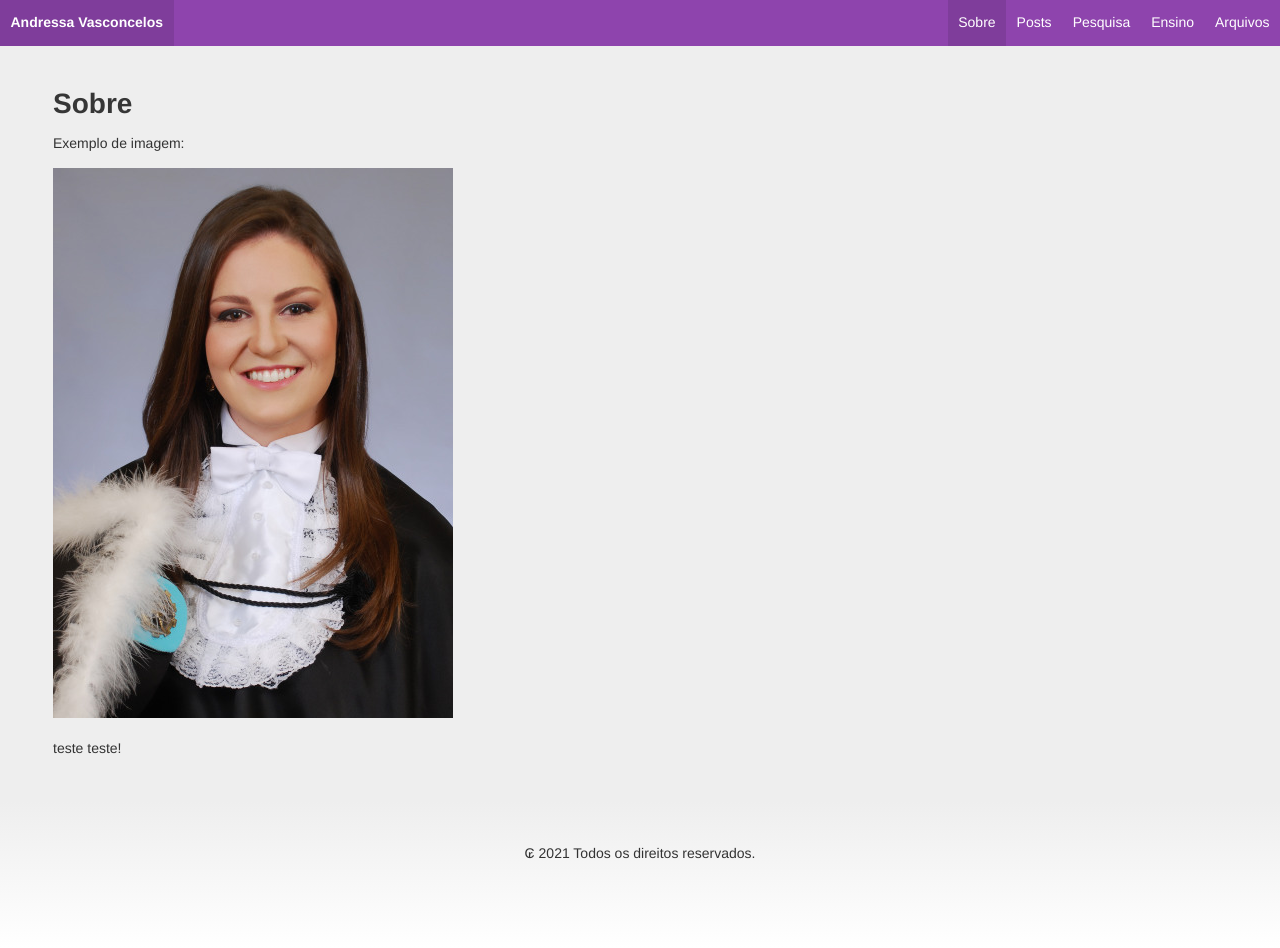
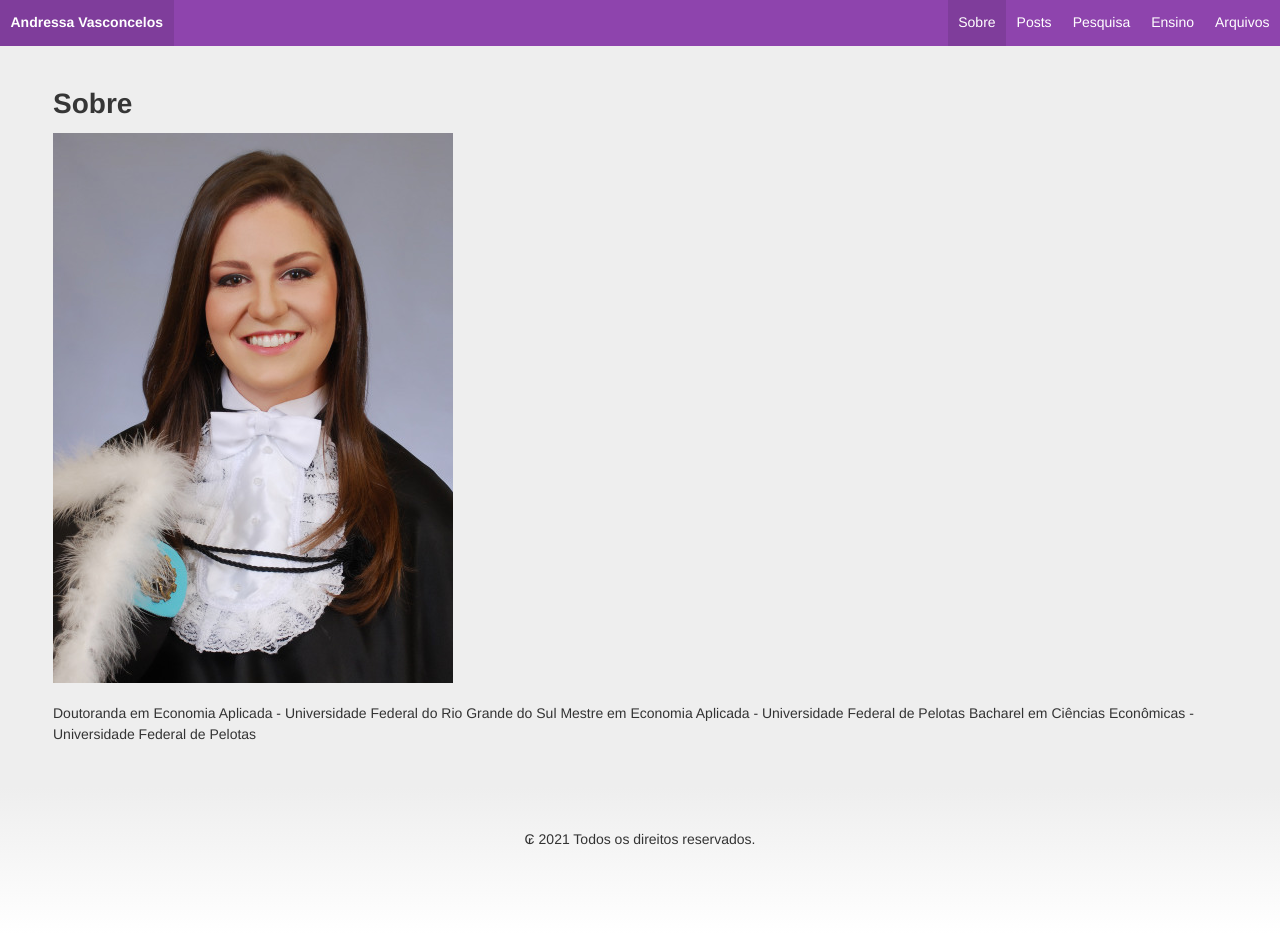
Before and after one commit to andressamielke/andressamielke.github.io, a Jekyll site: the page built from sobre.md, in a window 1280 px wide. Built offline with Jekyll 4.4.1, drawn with Linux system fonts in a browser that asks for light colours; some web fonts are replaced.

Commit message:
Update sobre.md

```diff
--- a/sobre.md
+++ b/sobre.md
@@ -7,8 +7,8 @@ layout: default
 
 # Sobre
 
-Exemplo de imagem:
-
 ![img](/assets/img/bio.jpg)
 
-teste teste!
+Doutoranda em Economia Aplicada - Universidade Federal do Rio Grande do Sul
+Mestre em Economia Aplicada - Universidade Federal de Pelotas
+Bacharel em Ciências Econômicas - Universidade Federal de Pelotas
```
